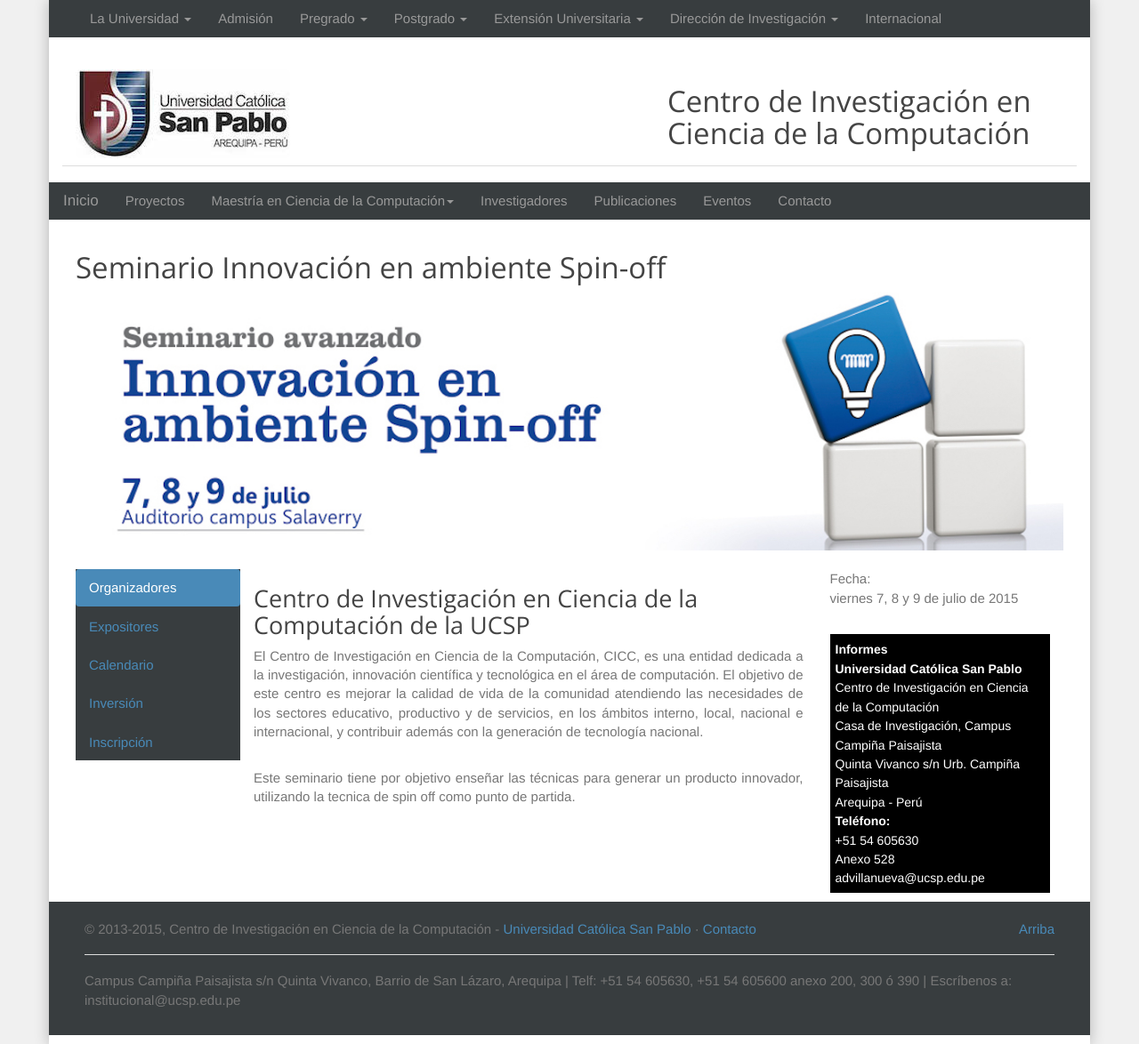
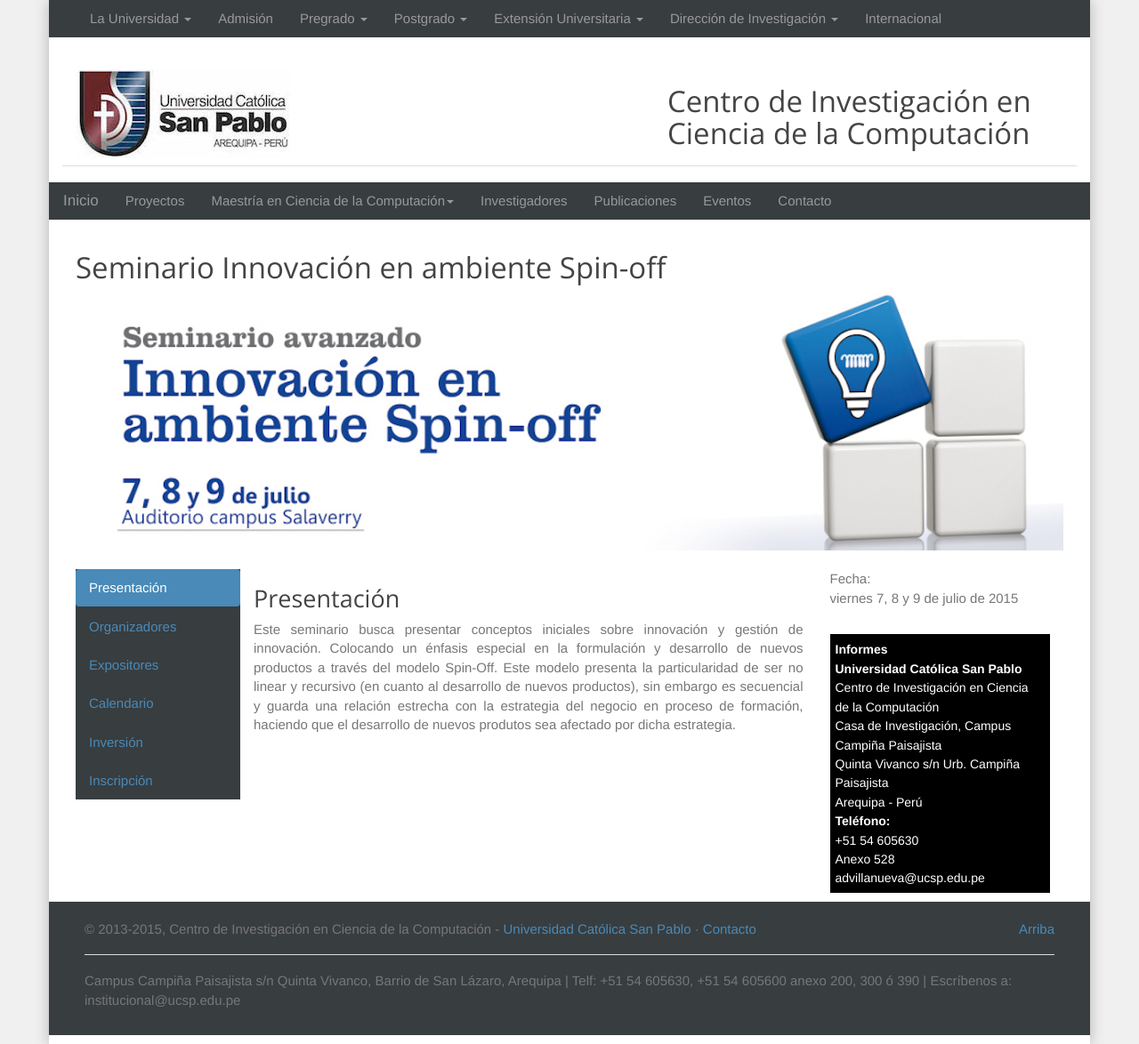
Before and after one commit to cs-ucsp/rics-ucsp, a Jekyll site: the page built from eventos/seminario-innovacion-ambiente-spin-off.html, in a window 1280 px wide. Shown: the whole page at 89% size. Built offline with Jekyll 4.4.1, drawn with Linux system fonts in a browser that asks for light colours; nearby versions of some CDN libraries; Markdown is read by kramdown in place of the engine named in the settings.

Commit message:
Cambio en la Pagina del Evento Spin Off
Añadido menu de Presentación.

```diff
--- a/eventos/seminario-innovacion-ambiente-spin-off.html
+++ b/eventos/seminario-innovacion-ambiente-spin-off.html
@@ -16,7 +16,8 @@ parentName: Eventos
 <div class="row">
   <div class="col-md-2">
     <ul role="tablist" class="nav nav-pills nav-stacked navbar-inverse" id="myTab">
-      <li role="presentation" class="active"><a href="#organizadores" aria-controls="organizadores" role="tab">Organizadores</a></li>
+	<li role="presentation" class="active"><a href="#presentacion" aria-controls="presentacion" role="tab">Presentación</a></li>
+      <li role="presentation"><a href="#organizadores" aria-controls="organizadores" role="tab">Organizadores</a></li>
       <li role="presentation"><a href="#expositores" aria-controls="expositores" role="tab">Expositores</a></li>
       <li role="presentation"><a href="#calendario" aria-controls="calendario" role="tab">Calendario</a></li>
       <li role="presentation"><a href="#inversion" aria-controls="inversion" role="tab">Inversión</a></li>
@@ -26,7 +27,13 @@ parentName: Eventos
 
   <div class="col-md-7">
     <div class="tab-content">
-      <div role="tabpanel" class="tab-pane active" id="organizadores">
+
+	  <div role="tabpanel" class="tab-pane active" id="expositores">
+	  <h2>Presentación</h2>
+	  <p style="text-align: justify;">Este seminario busca presentar conceptos iniciales sobre innovación y gestión de innovación. Colocando un énfasis especial en la formulación y desarrollo de nuevos productos a través del modelo Spin-Off. Este modelo presenta la particularidad de ser no linear y recursivo (en cuanto al desarrollo de nuevos productos), sin embargo es secuencial y guarda una relación estrecha con la estrategia del negocio en proceso de formación, haciendo que el desarrollo de nuevos produtos sea afectado por dicha estrategia.</p>
+	  </div>
+
+	  <div role="tabpanel" class="tab-pane" id="organizadores">
         <h2>Centro de Investigación en Ciencia de la Computación de la UCSP</h2>
         <p style="text-align: justify;">El Centro de Investigación en Ciencia de la Computación, CICC, es una entidad dedicada a la investigación, innovación científica y tecnológica en el área de computación. El objetivo de este centro es mejorar la calidad de vida de la comunidad atendiendo las necesidades de los sectores educativo, productivo y de servicios, en los ámbitos interno, local, nacional e internacional, y contribuir además con la generación de tecnología nacional.</p>
         <br>
```
